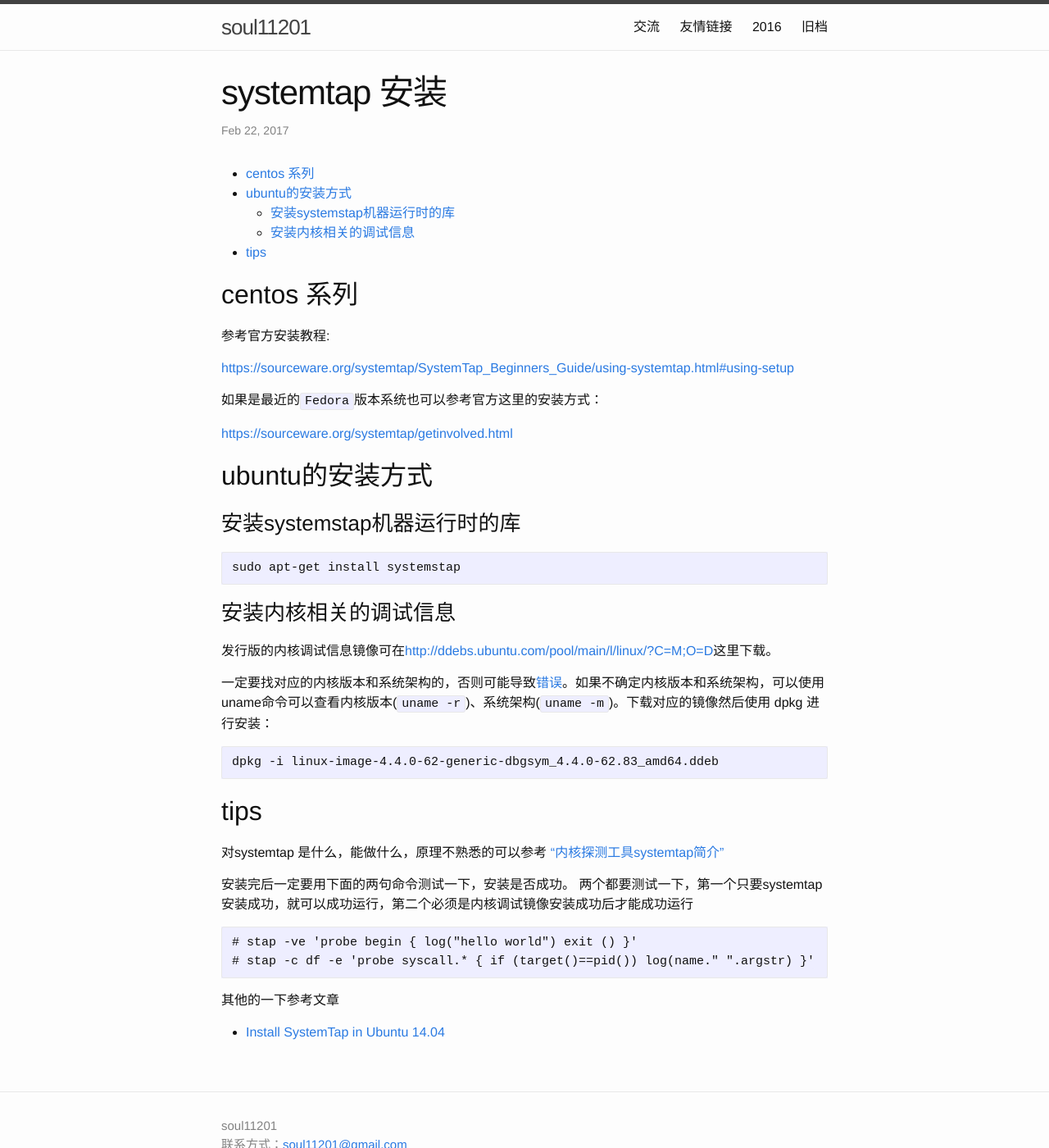
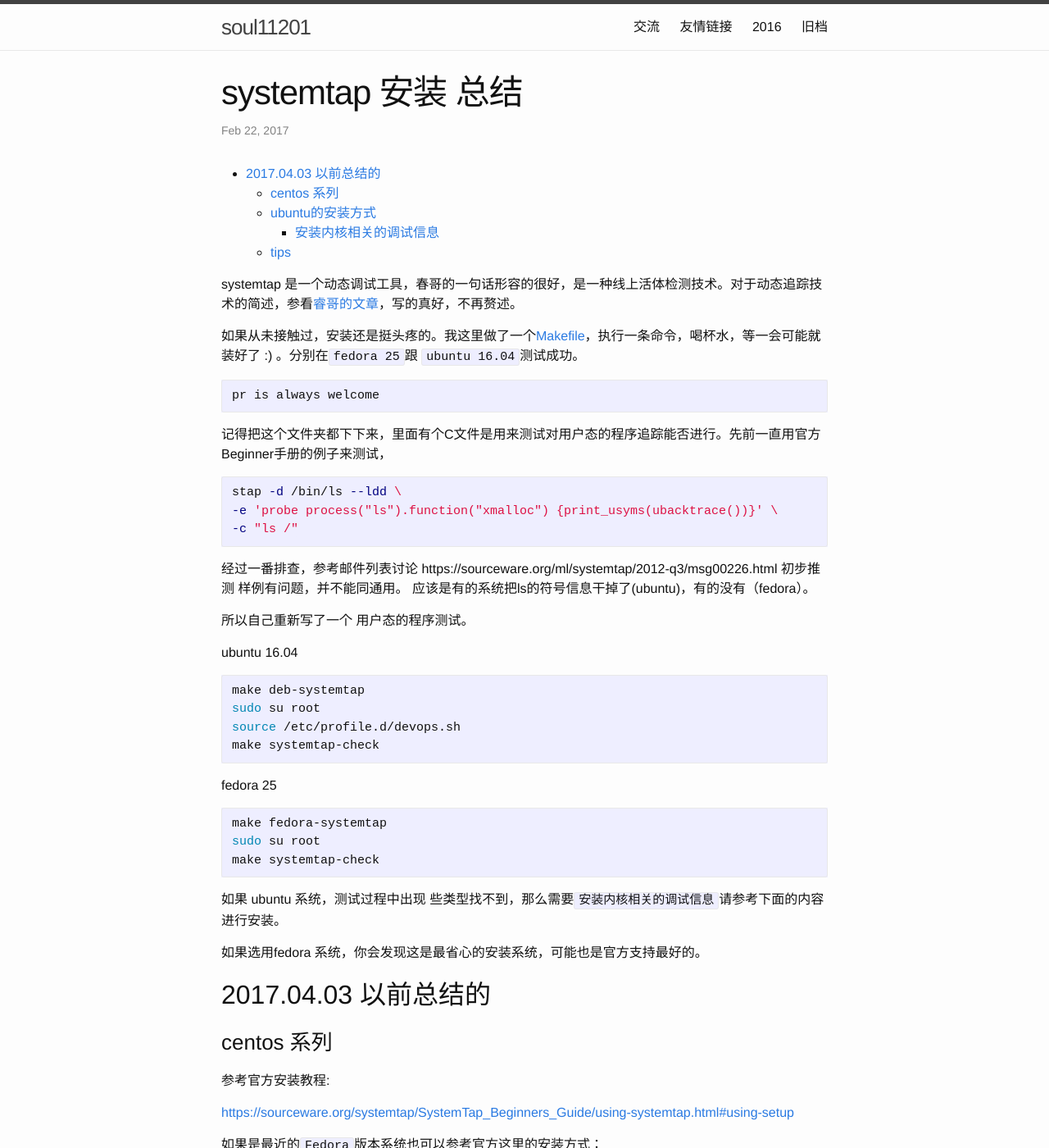
Before and after one commit to noname007/blogposts, a Jekyll site: the page built from _posts/2017-02-22-systemstap-install.md, in a window 1280 px wide and 1400 px high. Shown: the whole window at 82% size. Built offline with Jekyll 4.4.1, drawn with Linux system fonts in a browser that asks for light colours; comment, search, counter and statistics services are not loaded.

Commit message:
systemtap more good

````diff
--- a/_posts/2017-02-22-systemstap-install.md
+++ b/_posts/2017-02-22-systemstap-install.md
@@ -1,6 +1,6 @@
 ---
 layout: post
-title:  "systemtap 安装"
+title:  "systemtap 安装 总结"
 date:   2017-02-22 17:28:45 +0800
 
 tags:
@@ -12,7 +12,53 @@ published: true
 * 目录
 {:toc}
 
-## centos 系列
+<!-- ## systemtap 是什么 -->
+
+systemtap 是一个动态调试工具，春哥的一句话形容的很好，是一种线上活体检测技术。对于动态追踪技术的简述，参看[睿哥的文章][DTrace]，写的真好，不再赘述。
+
+<!-- ## 安装 -->
+
+如果从未接触过，安装还是挺头疼的。我这里做了一个[Makefile](https://github.com/noname007/script/blob/master/systemtap/Makefile)，执行一条命令，喝杯水，等一会可能就装好了 :) 。分别在`fedora 25`跟 `ubuntu 16.04`测试成功。
+
+    pr is always welcome
+
+记得把这个文件夹都下下来，里面有个C文件是用来测试对用户态的程序追踪能否进行。先前一直用官方Beginner手册的例子来测试，
+
+```shell
+stap -d /bin/ls --ldd \
+-e 'probe process("ls").function("xmalloc") {print_usyms(ubacktrace())}' \
+-c "ls /"
+```
+
+经过一番排查，参考邮件列表讨论  https://sourceware.org/ml/systemtap/2012-q3/msg00226.html 初步推测 样例有问题，并不能同通用。 应该是有的系统把ls的符号信息干掉了(ubuntu)，有的没有（fedora）。
+
+所以自己重新写了一个 用户态的程序测试。
+
+
+ubuntu 16.04
+```shell
+make deb-systemtap
+sudo su root
+source /etc/profile.d/devops.sh
+make systemtap-check
+```
+
+fedora 25
+
+```shell
+make fedora-systemtap
+sudo su root
+make systemtap-check
+```
+
+
+如果 ubuntu 系统，测试过程中出现 些类型找不到，那么需要`安装内核相关的调试信息`请参考下面的内容进行安装。
+
+如果选用fedora 系统，你会发现这是最省心的安装系统，可能也是官方支持最好的。
+
+## 2017.04.03 以前总结的
+
+### centos 系列
 
 
 参考官方安装教程:
@@ -23,13 +69,13 @@ published: true
 
 [https://sourceware.org/systemtap/getinvolved.html](https://sourceware.org/systemtap/getinvolved.html)
 
-## ubuntu的安装方式
+### ubuntu的安装方式
 
-###  安装systemstap机器运行时的库
+apt-get 方式
 
 	sudo apt-get install systemstap
 
-###  安装内核相关的调试信息
+####  安装内核相关的调试信息
 
 发行版的内核调试信息镜像可在[http://ddebs.ubuntu.com/pool/main/l/linux/?C=M;O=D][kerneldebug_image]这里下载。
 
@@ -37,9 +83,9 @@ published: true
 
 	dpkg -i linux-image-4.4.0-62-generic-dbgsym_4.4.0-62.83_amd64.ddeb
 
-## tips
+### tips
 
-对systemtap 是什么，能做什么，原理不熟悉的可以参考 [ "内核探测工具systemtap简介"][systemtap_introduction]
+<!-- 对，能做什么，原理不熟悉的可以参考 [ "内核探测工具systemtap简介"][systemtap_introduction]。 -->
 
 安装完后一定要用下面的两句命令测试一下，安装是否成功。 两个都要测试一下，第一个只要systemtap 安装成功，就可以成功运行，第二个必须是内核调试镜像安装成功后才能成功运行
 
@@ -56,3 +102,5 @@ published: true
 [install_in_centos]: http://www.hi-roy.com/2016/07/27/CentOS7%E5%AE%89%E8%A3%85systemtap/ "CentOS7安装systemtap"
 [systemtap_introduction]: http://www.cnblogs.com/hazir/p/systemtap_introduction.html "内核探测工具systemtap简介"
 [kerneldebug_image]: http://ddebs.ubuntu.com/pool/main/l/linux/?C=M;O=D "kerneldebug_image"
+
+[DTrace]: https://riboseyim.github.io/2016/11/26/DTrace/ "动态追踪技术：Linux喜迎DTrace"
````
